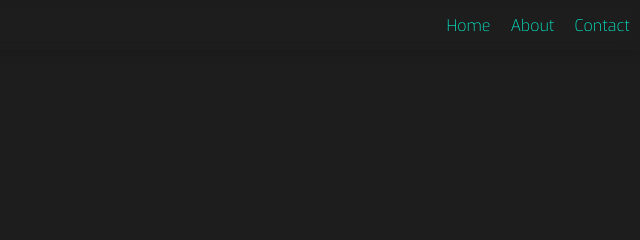
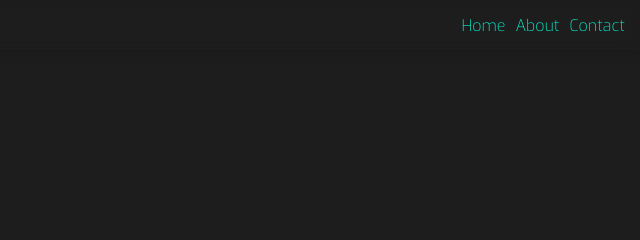
Before and after one commit to ethanhart35/ethanhart35.github.io, a website: page index.html in a window 1280 px wide. Shown: the top 240 px of the page, 640-1280 px from the left. Drawn offline with nearby package versions, Linux system fonts and the light colour scheme.

Commit message:
Adjusted spacing for nav bar

```diff
--- a/assets/css/styles.css
+++ b/assets/css/styles.css
@@ -28,11 +28,15 @@ body * {
 	align-items: center;
 }
 
-.navbar a {
+a {
 	text-decoration: none;
 	color: #05FDD8;
 	background-color: rgba(36, 36, 36, 0.00);
-	padding: 0 10px 0 10px;
+	padding: 0 5px 0 5px;
+}
+
+a:nth-last-of-type(1) {
+	padding: 0 15px 0 5px;
 }
 
 .logo {
```
